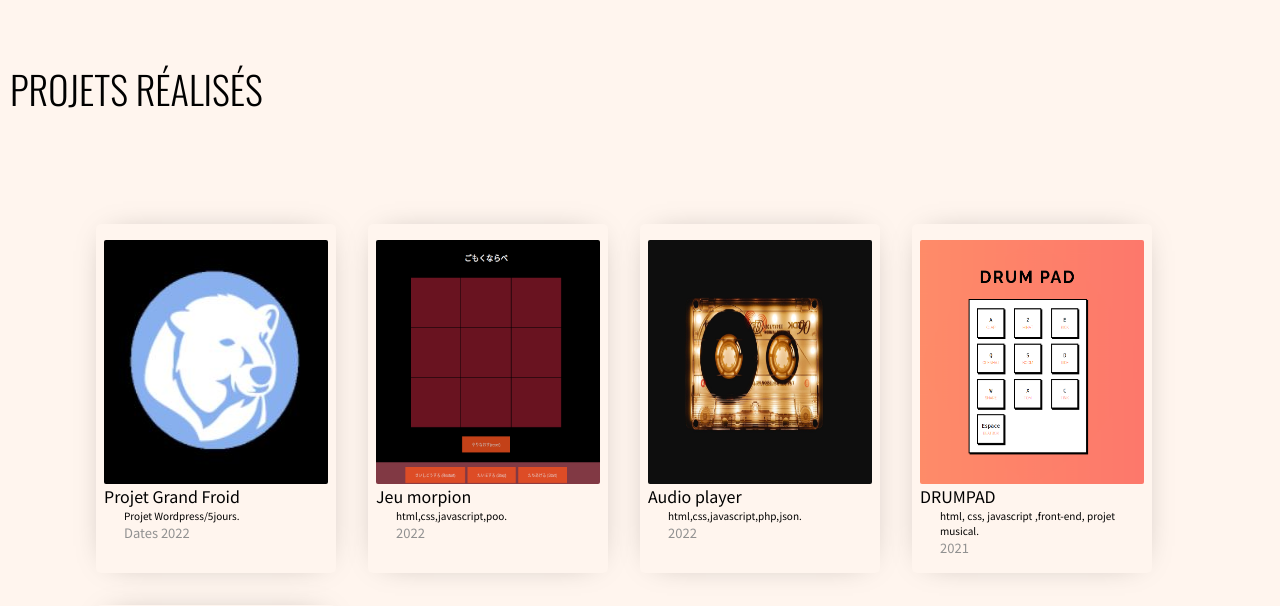
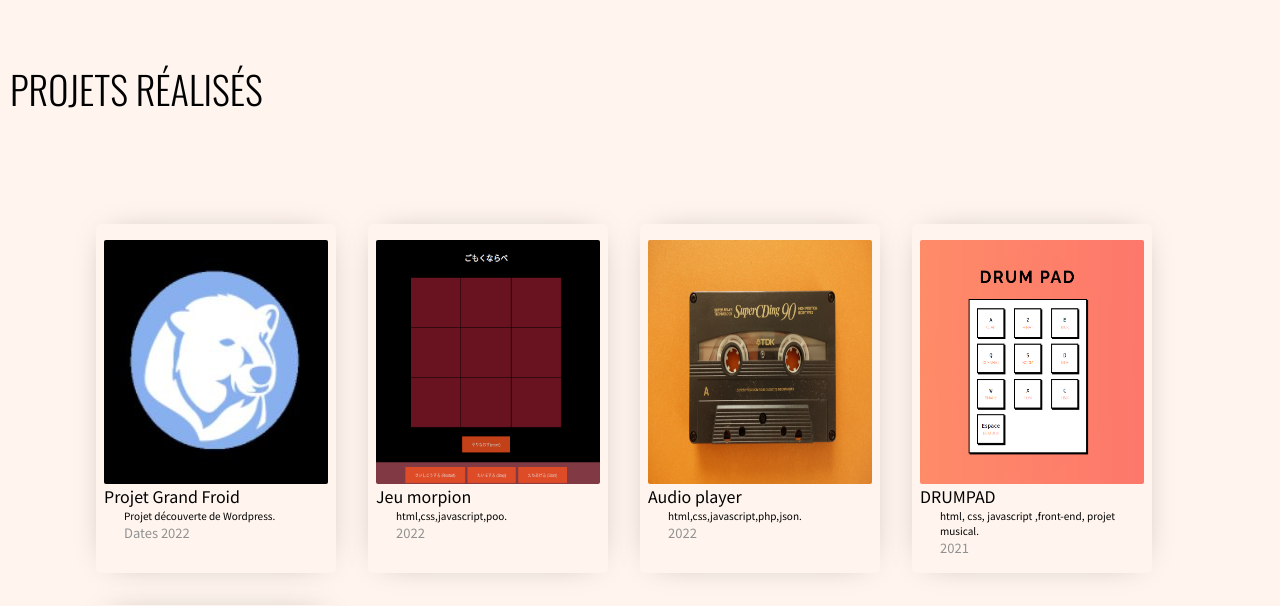
Before and after one commit to BenjaminPrince/Portfolio_Prince_Benjamin, a PHP site: page /Drumpad/ in a window 1280 px wide. Shown: the part 549-1155 px from the top of the page. Run offline with PHP 8.4, Linux system fonts and the light colour scheme; style sheets or scripts are compiled from the project's sources.

Commit message:
image cv

```diff
--- a/index.php
+++ b/index.php
@@ -73,7 +73,7 @@
   <div class="project">
     <h4>Projet Grand Froid</h4>
     <p class="description">
-      Projet Wordpress/5jours.
+      Projet découverte de Wordpress.
     <p class="dates">Dates 2022</p>
   </div>
 </div>
```
Also changed, not shown: src/image/audio.jpg.
